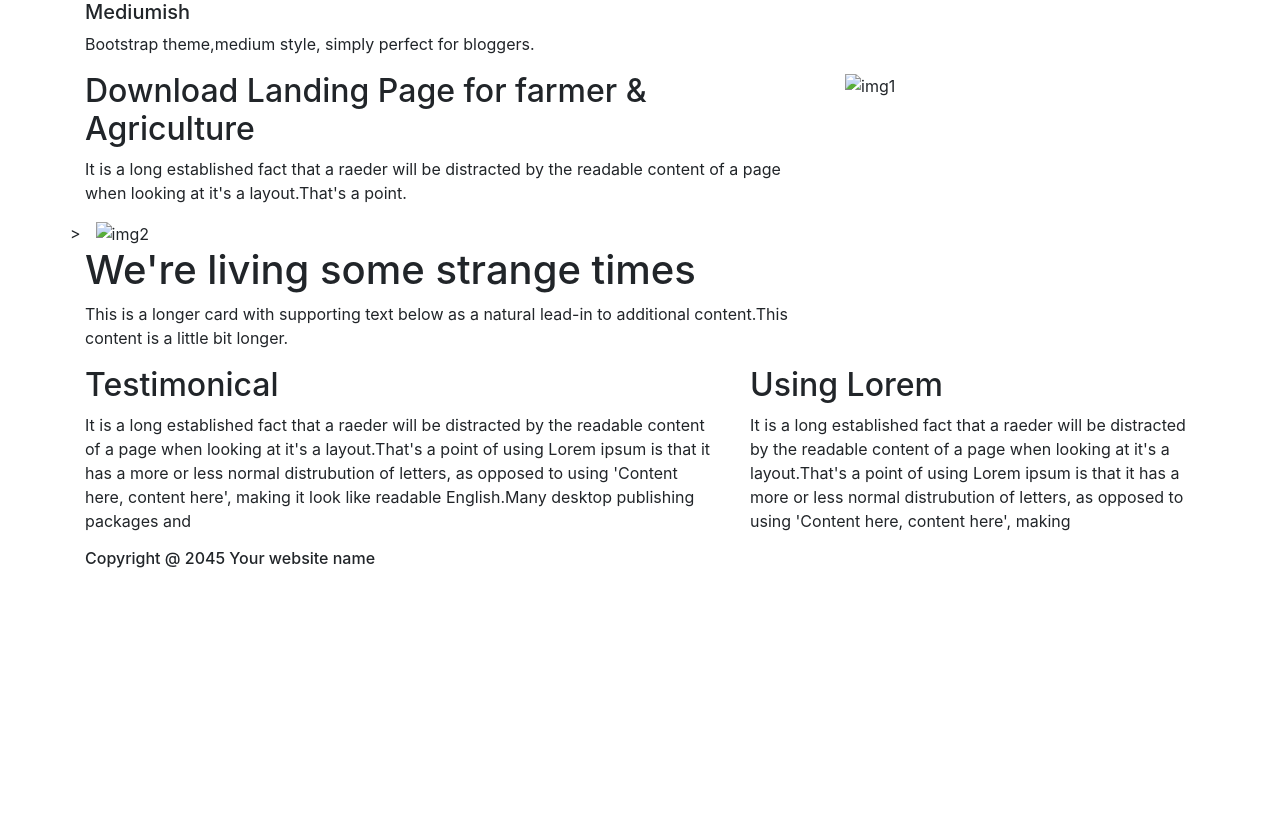
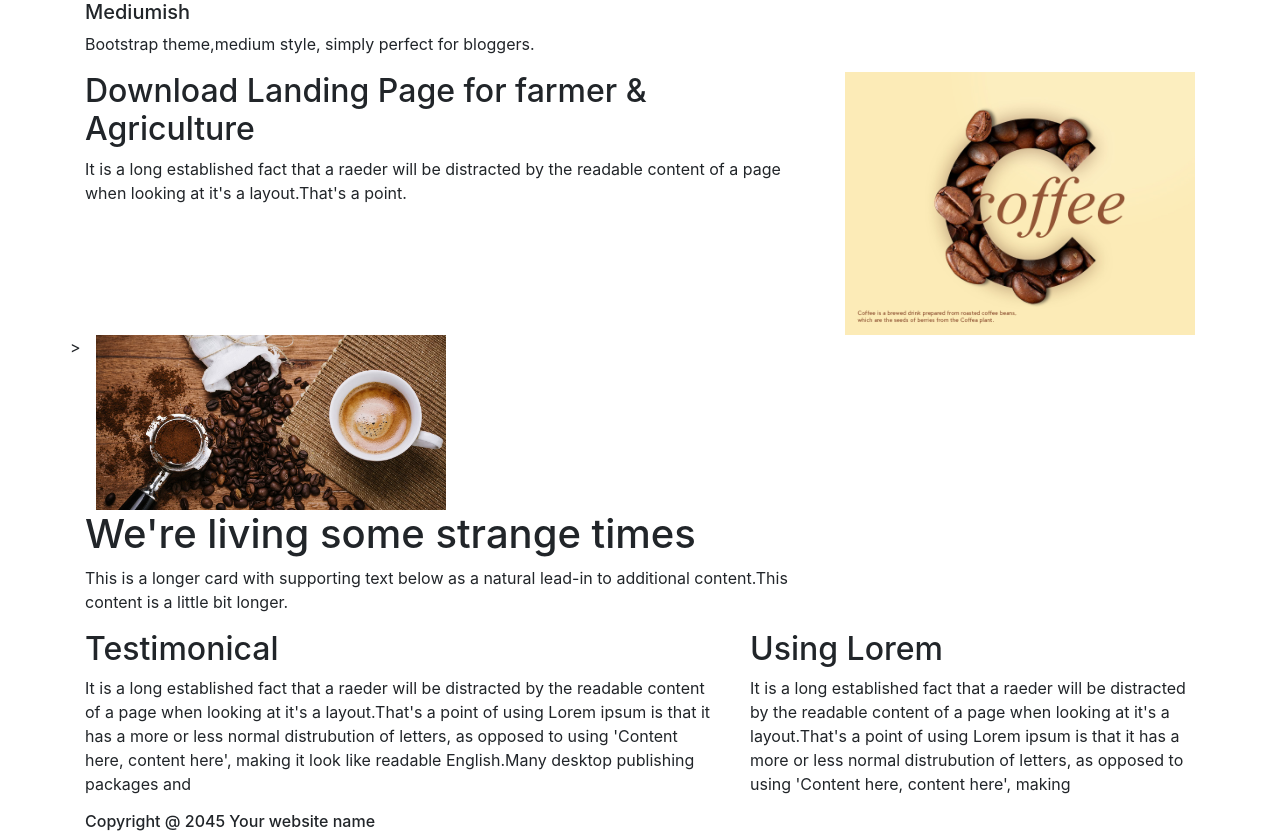
Before and after one commit to thaxinhtun/thaxinhtun.github.io, a plain HTML site: page BootstrapGridEx.html in a window 1280 px wide. Before the commit the page ends 800 px from the top, so only its background shows below. Drawn offline with nearby package versions, Linux system fonts and the light colour scheme.

Commit message:
Update BootstrapGridEx.html

```diff
--- a/BootstrapGridEx.html
+++ b/BootstrapGridEx.html
@@ -25,11 +25,11 @@
             </div>
 
             <div class="col-xl-4 col-lg-4 col-md-12 col-12">
-                <img src="images/home.jpg" class="img-fluid" alt="img1">
+                <img src="home.jpg" class="img-fluid" alt="img1">
             </div>
     >
             <div class="col-xl-4 col-lg-4 col-md-12 col-12">
-                <img src="./images/coffee.jpg" class="img-fluid" alt="img2">
+                <img src="coffee.jpg" class="img-fluid" alt="img2">
             </div>
 
             <div class="col-xl-8 col-lg-8 col-md-12 col-12">
```
